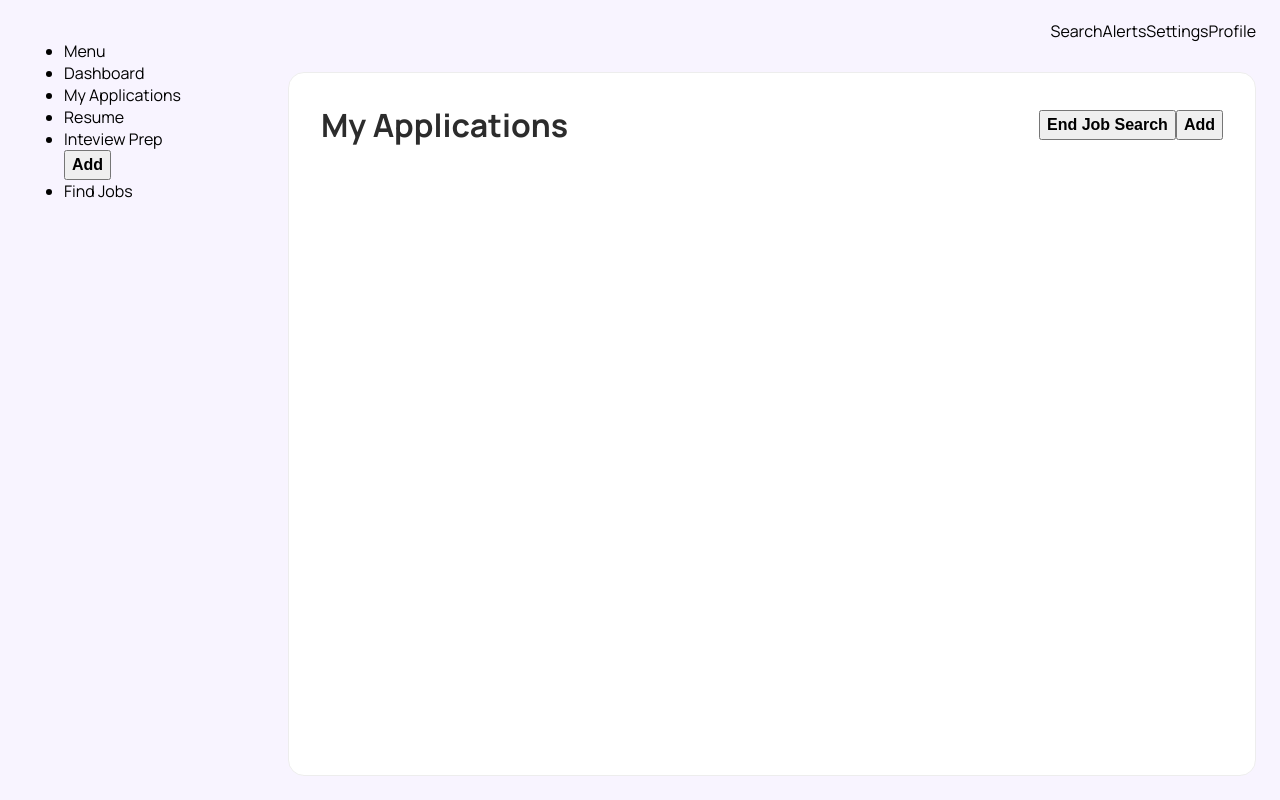
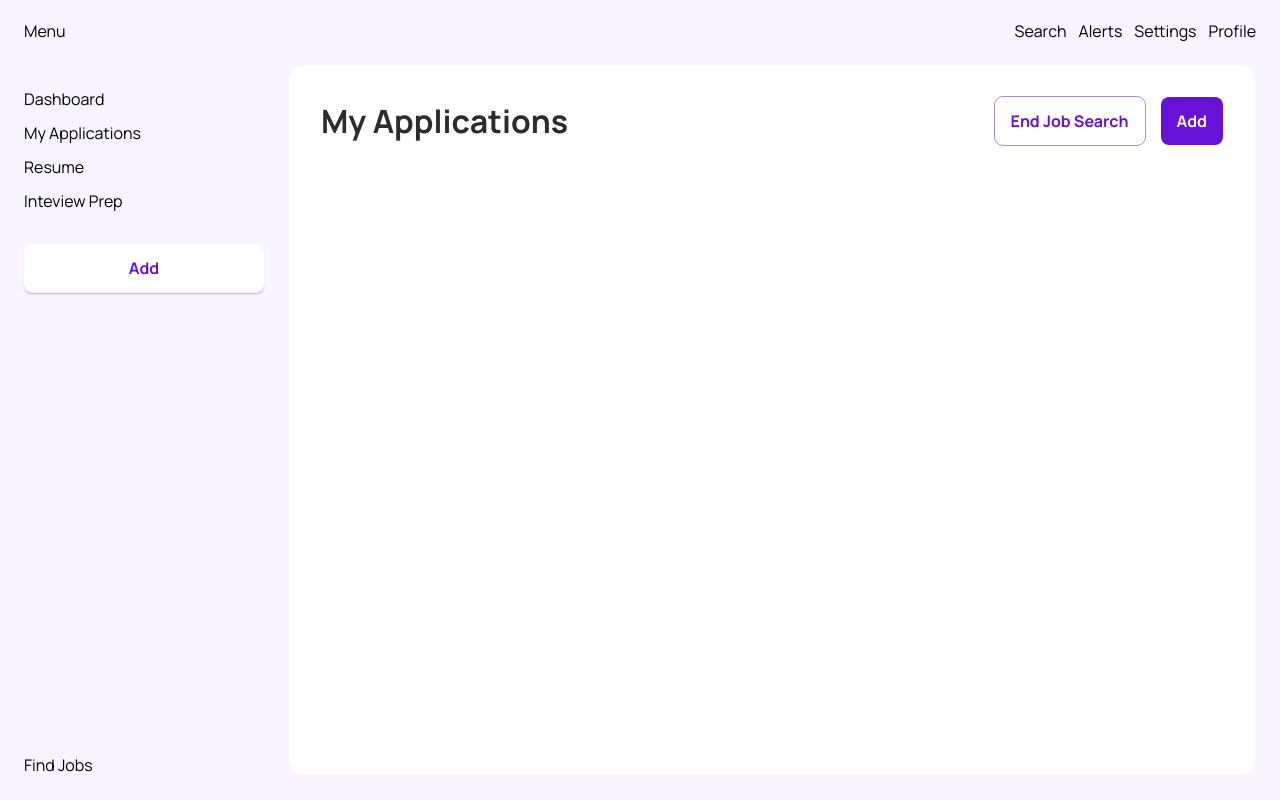
Before and after one commit to amyshinnyshin/hive, a React (Create React App) app in the folder frontend/: page / in a window 1280 px wide. Built offline with nearby package versions, Linux system fonts and the light colour scheme.

Commit message:
coded my page layout and some basic components

```diff
--- a/frontend/src/App.css
+++ b/frontend/src/App.css
@@ -1,8 +1,8 @@
 @import 'style.css';
 
 body {
+    background-color: var(--Magnolia-50);
     margin: 0px;
-    background-color: var(--Magnolia-50);
 
     font-family: 'Manrope';
     font-weight: 400;
@@ -10,42 +10,36 @@ body {
 
 .top-nav-container {
     position: fixed;
-    top: 0;
-    left: 288px;
-    display: flex;
-    width: calc(100vw - 288px);
+    width: 100vw;
     padding: 20px 24px;
-    justify-content: flex-end;
-    align-items: center;
-    gap: 12px;
+    box-sizing: border-box;
+}
+
+.global-layout {
+    position: fixed;
+    top: 64px;
+    width: 100vw;
+    height: calc(100vh - 64px);
+    display: grid;
+    grid-template-columns: 288px auto;
     box-sizing: border-box;
 }
 
 .leftsidebar-container {
-    position: fixed;
-    top: 0;
-    left: 0;
+    grid-column: 1 / 2;
     display: flex;
-    width: 288px;
-    height: 100vh;
+    /* height: calc(100vh - 64px); */
     padding: 24px;
-    flex-direction: column;
-    align-items: flex-start;
     box-sizing: border-box;
 }
 
 .page-container {
+    grid-column: 2 / 3;
     background-color: var(--White);
-    position: fixed;
-    top: 72px;
-    left: 288px;
-    width: calc(100vw - 312px);
-    height: calc(100vh - 96px);
+    border-radius: 16px;
+    border: 1px solid var(--Iron-50);
     padding: 32px;
-    margin: 0px 24px 24px 0px;
-    border: solid 1px var(--Iron-100);
-    box-sizing: border-box;
-    border-radius: 16px;
+    margin: 0px 24px 24px 0px
 }
 
 .header-section {
@@ -54,3 +48,10 @@ body {
     align-items: center;
     align-self: stretch;
 }
+
+.button-group {
+    display: flex;
+    align-items: flex-start;
+    gap: 16px;
+    align-self: stretch;
+}
--- a/frontend/src/App.js
+++ b/frontend/src/App.js
@@ -1,5 +1,6 @@
 import TopNav from './components/TopNav/TopNav'
 import LeftSidebar from './components/LeftSidebar/LeftSidebar'
+import { PrimaryButton, OutlineButton } from './components/Buttons/Buttons'
 
 
 import './App.css';
@@ -8,27 +9,38 @@ import './style.css';
 
 
 function App() {
+  const handleClick = () => {
+    console.log('Button Clicked');
+  };
+
   return (
-    <div className="App">
-
+    <div>
       <div className='top-nav-container'>
         <TopNav />
       </div>
+
+      <div className='global-layout'>
 
         <div className='leftsidebar-container'>
           <LeftSidebar />
         </div>
 
+
         <div className='page-container'>
+
             <div className='header-section'>
+
               <h1>My Applications</h1>
 
               <div className='button-group'>
-            <button>End Job Search</button>
-            <button>Add</button>
+              <OutlineButton buttonText="End Job Search" showIcon={false} onClick={handleClick} />
+              <PrimaryButton buttonText="Add" showIcon={false} onClick={handleClick} />
               </div>
 
             </div>
+
+        </div>
+
       </div>
 
     </div>
--- a/frontend/src/components/Buttons/Buttons.css
+++ b/frontend/src/components/Buttons/Buttons.css
@@ -0,0 +1,34 @@
+button {
+    margin: 0;
+    border: none;
+    font: inherit;
+    cursor: pointer;
+
+
+    font-family: 'Manrope';
+    display: flex;
+    padding: 12px 16px;
+    justify-content: center;
+    align-items: center;
+    gap: 8px;
+    align-self: stretch;
+    border-radius: 8px;
+  }
+
+.primary-btn {
+    color: white;
+    background-color: var(--Magnolia-700);
+}
+
+.outline-btn {
+    color: var(--Magnolia-700);
+    background-color: transparent;
+    outline: 1px solid rgba(89, 33, 168, 0.50);
+}
+
+.elevated-btn {
+    color: var(--Magnolia-700);
+    background-color: var(--White);
+    box-shadow: 0px 2px 2px 0px rgba(0, 0, 0, 0.25);
+    outline: 1px solid var(--Iron-50);
+}
--- a/frontend/src/components/Buttons/Buttons.js
+++ b/frontend/src/components/Buttons/Buttons.js
@@ -0,0 +1,38 @@
+import React from 'react'
+import './Buttons.css';
+
+const PrimaryButton = ({ buttonText, showIcon, onClick }) => {
+    return (
+      <button className="primary-btn" onClick={onClick}>
+        {showIcon} {buttonText}
+      </button>
+    );
+};
+
+const SecondaryButton = ({ buttonText, showIcon, onClick }) => {
+    return (
+      <button className="secondary-btn" onClick={onClick}>
+        {showIcon} {buttonText}
+      </button>
+    );
+  };
+
+const OutlineButton = ({ buttonText, showIcon, onClick }) => {
+    return (
+      <button className="outline-btn" onClick={onClick}>
+        {showIcon} {buttonText}
+      </button>
+    );
+};
+
+const ElevatedButton = ({ buttonText, showIcon, onClick }) => {
+    return (
+      <button className="elevated-btn" onClick={onClick}>
+        {showIcon} {buttonText}
+      </button>
+    );
+};
+
+
+
+export { PrimaryButton, SecondaryButton, OutlineButton, ElevatedButton };
--- a/frontend/src/components/LeftSidebar/LeftSidebar.css
+++ b/frontend/src/components/LeftSidebar/LeftSidebar.css
@@ -0,0 +1,27 @@
+ul.leftsidebar-group {
+display: flex;
+flex-direction: column;
+justify-content: space-between;
+align-items: flex-start;
+flex: 1 0 0;
+align-self: stretch;
+list-style: none;
+ padding: 0px;
+ margin: 0px;
+}
+
+ul.leftsidebar-group div.top-section {
+    display: flex;
+    flex-direction: column;
+    align-items: flex-start;
+    gap: 32px;
+    align-self: stretch;
+}
+
+ul.leftsidebar-group div.nav-item-group {
+    display: flex;
+flex-direction: column;
+align-items: flex-start;
+gap: 12px;
+align-self: stretch;
+}
--- a/frontend/src/components/LeftSidebar/LeftSidebar.js
+++ b/frontend/src/components/LeftSidebar/LeftSidebar.js
@@ -1,14 +1,25 @@
 import React from 'react'
+import './LeftSidebar.css';
+import { ElevatedButton } from '../Buttons/Buttons'
 
 const LeftSidebar = () => {
+  const handleClick = () => {
+    console.log('Button Clicked');
+  };
+
   return (
-    <ul>
-      <li>Menu</li>
-      <li>Dashboard</li>
-      <li>My Applications</li>
-      <li>Resume</li>
-      <li>Inteview Prep</li>
-      <button>Add</button>
+    <ul className='leftsidebar-group'>
+      <div className='top-section'>
+        <div className='nav-item-group'>
+          <li>Dashboard</li>
+          <li>My Applications</li>
+          <li>Resume</li>
+          <li>Inteview Prep</li>
+        </div>
+
+        <ElevatedButton buttonText="Add" showIcon={false} onClick={handleClick} />
+      </div>
+
       <li>Find Jobs</li>
     </ul>
   )
--- a/frontend/src/components/TopNav/TopNav.css
+++ b/frontend/src/components/TopNav/TopNav.css
@@ -1,7 +1,25 @@
 ul.top-nav-group {
     display: flex;
     flex-direction: row;
+    justify-content: space-between;
+    align-items: center;
+    flex-shrink: 0;
     list-style: none;
+    padding: 0px;
     margin: 0px;
-    padding: 0px;
 }
+
+.top-nav-group div.left-section {
+    display: flex;
+    align-items: center;
+    gap: 12px;
+    flex-shrink: 0;
+    align-self: stretch;
+}
+
+.top-nav-group div.right-section {
+    display: flex;
+    justify-content: flex-end;
+    align-items: center;
+    gap: 12px;
+}
--- a/frontend/src/components/TopNav/TopNav.js
+++ b/frontend/src/components/TopNav/TopNav.js
@@ -5,10 +5,15 @@ import './TopNav.css';
 const TopNav = () => {
   return (
     <ul className='top-nav-group'>
-      <li>Search</li>
-      <li>Alerts</li>
-      <li>Settings</li>
-      <li>Profile</li>
+      <div className='left-section'>
+        <li>Menu</li>
+      </div>
+      <div className='right-section'>
+        <li>Search</li>
+        <li>Alerts</li>
+        <li>Settings</li>
+        <li>Profile</li>
+      </div>
     </ul>
   )
 }
```
Lines whose indentation alone changed are shown as unchanged.
